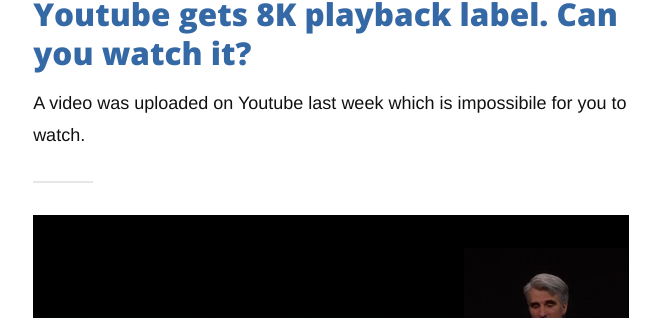
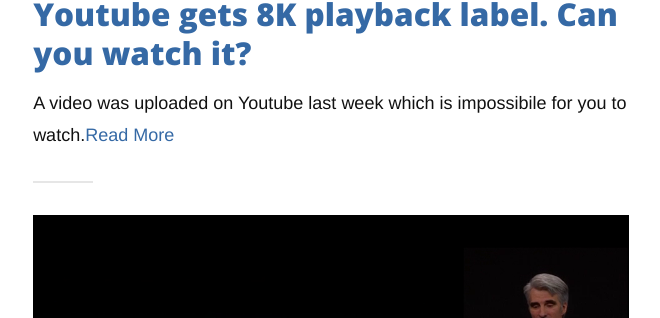
Before and after one commit to teksavant/teksavant.github.io, a Jekyll site: the page built from index.html, in a window 1280 px wide and 900 px high, scrolled down 661 px. Shown: the part 135-453 px from the top of the window, without its empty margins (309-969 px from the left). Built offline with Jekyll 4.4.1, drawn with Linux system fonts in a browser that asks for light colours; nearby versions of some CDN libraries; Markdown is read by kramdown in place of the engine named in the settings; the list of posts is cut into pages by our own code; comment, search, counter and statistics services are not loaded.

Commit message:
read more

```diff
--- a/index.html
+++ b/index.html
@@ -28,7 +28,7 @@
         <span class="date">{% if post.author %}{{ '| by ' }}{% endif %}</span>
         <span class="date" style="font-weight: bold;">{% if post.author %}{{ post.author }}{% endif %}</span>
         <h3><a class="post-link" href="{{ post.url | prepend: site.baseurl }}">{{ post.title }}</a></h3>
-        <p class="description">{% if post.description %}{{ post.description | strip_html | strip_newlines | truncate: 180 }}{% else %}{{ post.content | strip_html | strip_newlines | truncate: 180 }}<a href="{{ post.url }}">Read More</a>{% endif %}</p>
+        <p class="description">{% if post.description %}{{ post.description | strip_html | strip_newlines | truncate: 180 }}<a href="{{ post.url }}">Read More</a>{% else %}{{ post.content | strip_html | strip_newlines | truncate: 180 }}<a href="{{ post.url }}">Read More</a>{% endif %}</p>
       </li>
     {% endfor %}
   </ul>
```
